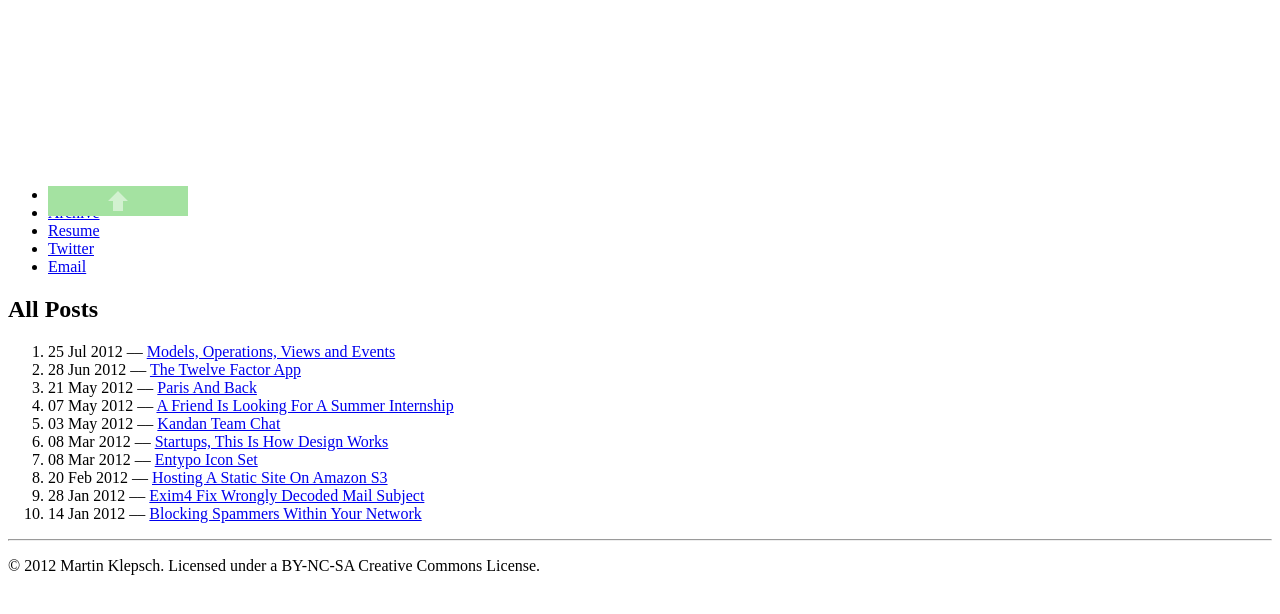
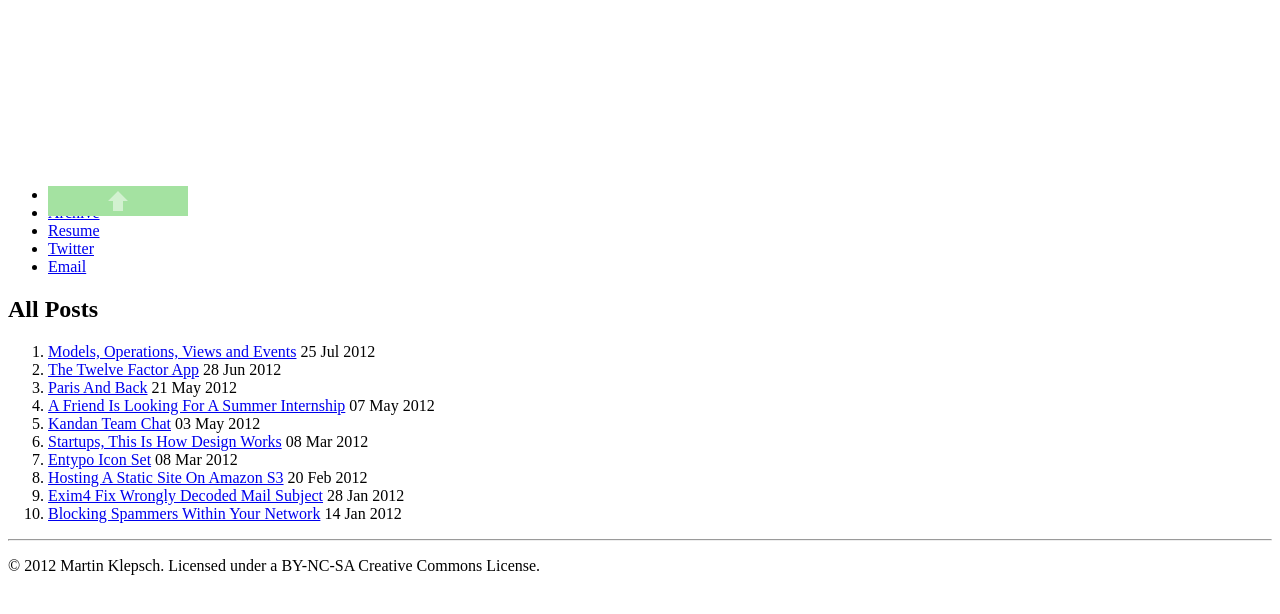
Before and after one commit to martinklepsch/martinklepsch.org, a Jekyll site: the page built from archive.html, in a window 1280 px wide. Shown: the top 614 px of the page. Built offline with Jekyll 4.4.1, drawn with Linux system fonts in a browser that asks for light colours; nearby versions of some CDN libraries; comment, search, counter and statistics services are not loaded.

Commit message:
minor design changes

```diff
--- a/archive.html
+++ b/archive.html
@@ -6,7 +6,7 @@
 <ol id="archive">
 {% for post in site.posts %}
 {% unless post.categories contains 'draft' %}
-<li>{{ post.date | date_to_string }} –– <a href="{{ post.url }}" alt="{{ post.title }}">{{ post.title }}</a></li>
+<li><a href="{{ post.url }}" alt="{{ post.title }}">{{ post.title }}</a> {{ post.date | date_to_string }}</li>
 {% endunless %}
 {% endfor %}
 </ol>
--- a/stylesheets/martinklepschorg.scss
+++ b/stylesheets/martinklepschorg.scss
@@ -64,6 +64,7 @@
 ol#archive {
   list-style-type: none;
   margin: 0;
+  color: $gray;
 }
 
 // Text Formatting
```
